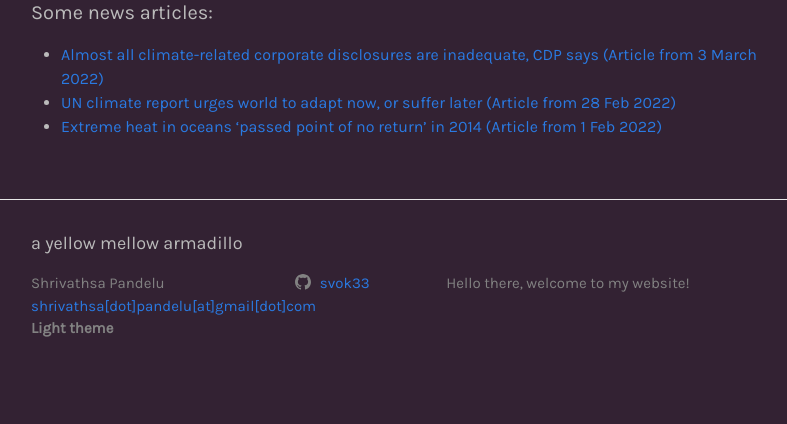
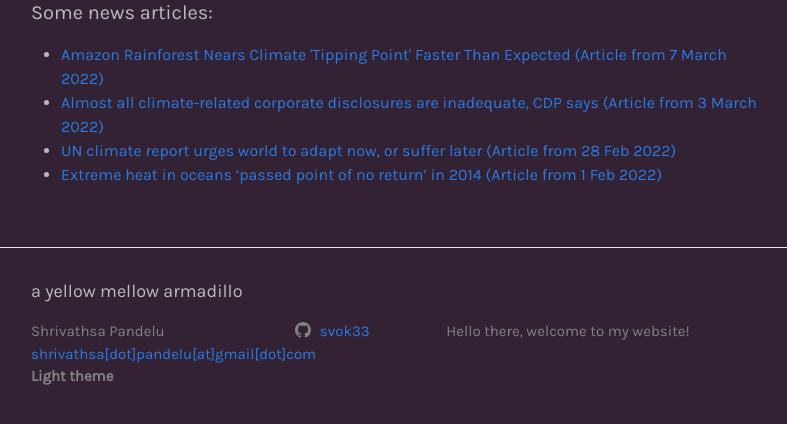
Before and after one commit to shrivathsap/shrivathsap.github.io, a Jekyll site: the page built from misc_links/climate.html, in a window 1280 px wide and 900 px high, scrolled down 1796 px, cut to the strip 452-876 px from the top of the window. Shown: the whole strip, without its empty margins (239-1026 px from the left). Built offline with Jekyll 4.4.1, drawn with Linux system fonts in a browser that asks for light colours; before the commit the page ends 2648 px from its top, so only the background shows below that.

Commit message:
climate news

```diff
--- a/misc_links/climate.html
+++ b/misc_links/climate.html
@@ -101,6 +101,7 @@ layout: page
 
 		<h4>Some news articles:</h4>
 		<ul>
+			<li><a href="https://www.voanews.com/a/6474762.html">Amazon Rainforest Nears Climate 'Tipping Point' Faster Than Expected (Article from 7 March 2022)</a></li>
 			<li><a href="https://www.reuters.com/business/sustainable-business/almost-all-climate-related-corporate-disclosures-are-inadequate-cdp-says-2022-03-03/">Almost all climate-related corporate disclosures are inadequate, CDP says (Article from 3 March 2022)</a></li>
 			<li><a href="https://www.reuters.com/business/cop/un-climate-report-urges-world-adapt-now-or-suffer-later-2022-02-28/">UN climate report urges world to adapt now, or suffer later (Article from 28 Feb 2022)</a></li>
 			<li><a href="https://www.theguardian.com/environment/2022/feb/01/extreme-heat-oceans-passed-point-of-no-return-high-temperatures-wildlife-seas">Extreme heat in oceans ‘passed point of no return’ in 2014 (Article from 1 Feb 2022)</a></li>
```
